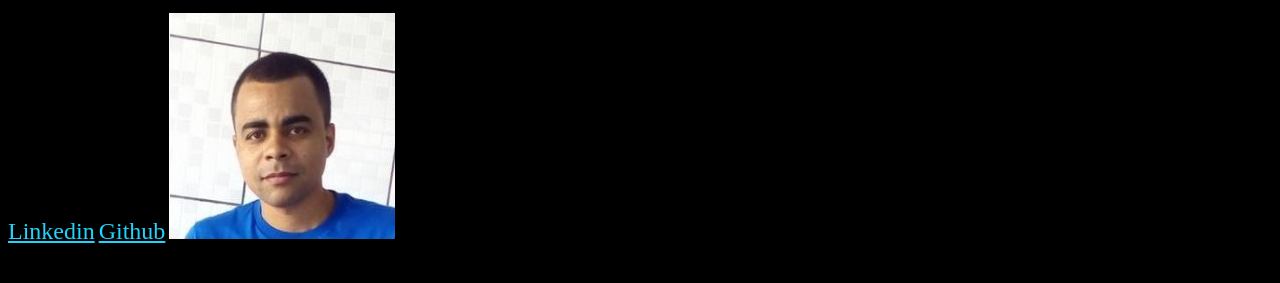
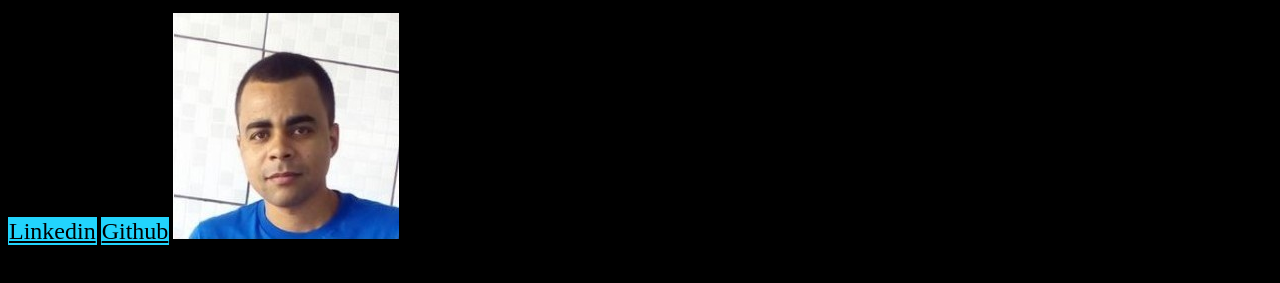
Before and after one commit to Emerson-Oliver/HTML-CSS-Oracle-ONE-Alura, a plain HTML site: page Portfolio/index.html in a window 1280 px wide. Shown: the part 101-384 px from the top of the page. Drawn offline with Linux system fonts and the light colour scheme; files that its build step writes are made by us from their sources.

Commit message:
Finalizando o exercicio 6

```diff
--- a/Exercicios-Lista-3/Ex06/style.css
+++ b/Exercicios-Lista-3/Ex06/style.css
@@ -16,7 +16,9 @@ a {
     font-size: 24px;
     width: 174px;
     height: 36px;
-    color: #22D4FD;
+    color: #000000;
+    background-color: #22D4FD;
+    border: 1px solid #22D4FD;
 }
 
 ul {
```
